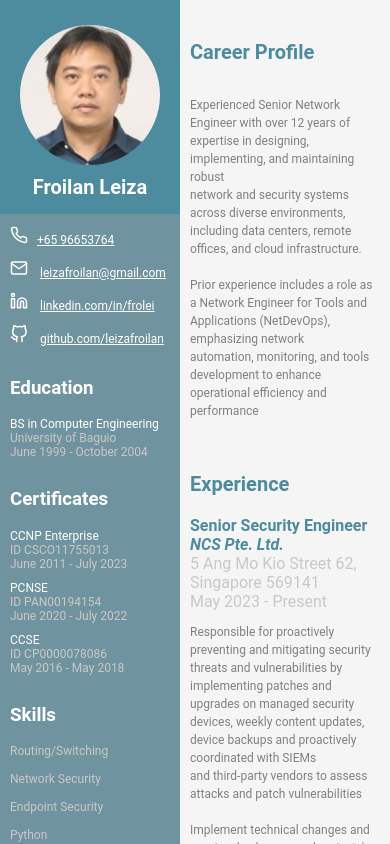
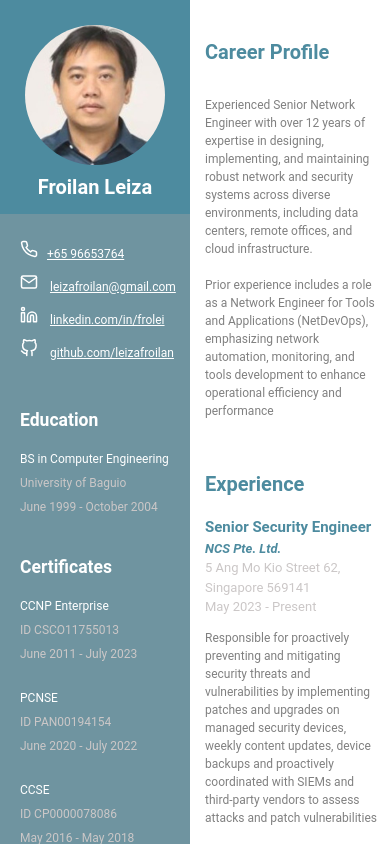
Before and after one commit to leizafroilan/leizafroilan.github.io, a React (Create React App) app: page /#/ in a window 390 px wide. Shown: the top 844 px of the page. Built offline with nearby package versions, Linux system fonts and the light colour scheme.

Commit message:
fixed mobile css

```diff
--- a/src/App.css
+++ b/src/App.css
@@ -1,8 +1,8 @@
 body, html {
   height: 100%;
   margin: 0;
-  font-family: "Roboto", sans-serif;
-  background-color: whitesmoke;
+  font-family: "Roboto", sans-serif, "Inter var";
+  /* background-color: whitesmoke; */
 }
 
 .main-container {
@@ -22,7 +22,7 @@ body, html {
   display: flex;
   flex-direction: column;
   align-items: center;
-  padding: 20px 0px 80px 0px;
+  padding: 50px 0px 50px 0px;
   background-color:  rgb(77, 139, 159);
 }
 
@@ -47,7 +47,7 @@ body, html {
   align-items: center;
   justify-content: center;
   font-size: 18px;
-  padding: 20px 0px 0px 50px;
+  padding: 20px 0px 20px 50px;
   color: white;
   background-color: rgb(111, 148, 160);
 }
@@ -83,22 +83,26 @@ body, html {
   align-items: center;
   justify-content: center;
   padding-left: 50px;
+  line-height: 2;
 }
 
 .left-desc p:first-child {
   font-size: 18px;
   color: white;
+  line-height: 2;
 }
 
 .left-desc p:nth-child(2) {
   font-size: 18px;
   color: rgb(203, 199, 199);
+  line-height: 2;
 }
 .left-desc p:nth-child(3) {
   padding-top: 0;
   padding-bottom: 20px;
   font-size: 18px;
   color: rgb(203, 199, 199);
+  line-height: 2;
 
 }
 
@@ -115,6 +119,7 @@ body, html {
   color: rgb(77, 139, 159);
   font-weight: bold;
   margin: 20px 0px 0px 20px;
+
 }
 
 .right-desc {
@@ -131,6 +136,7 @@ body, html {
   text-align: left;
   align-items: center;
   justify-content: center;
+  line-height: 1.5;
 }
 
 .right-title p:first-child {
@@ -138,6 +144,7 @@ body, html {
   font-size: 20px;
   color: rgb(77, 139, 159);
   font-weight: bold;
+  line-height: 1.5;
 }
 
 .right-title p:nth-child(2) {
@@ -146,16 +153,19 @@ body, html {
   color: rgb(77, 139, 159);
   font-style: italic;
   font-weight: bold;
+  line-height: 1.5;
 }
 .right-title p:nth-child(3) {
   margin-left: 20px;
   color: rgb(203, 199, 199);
   font-size: 18px;
+  line-height: 1.5;
 }
 .right-title p:nth-child(4) {
   margin-left: 20px;
   color: rgb(203, 199, 199);
   font-size: 18px;
+  line-height: 1.5;
 }
 
 
@@ -180,7 +190,7 @@ body, html {
   .contact-info {
     font-size: 16px;
     padding-left: 30px;
-
+    padding-bottom: 10px;
   }
 
 .left-header {
@@ -235,12 +245,12 @@ body, html {
 @media (max-width: 540px) {
 
   .left-container {
-    max-width: 180px;
+    max-width: 190px;
   }
 
   .profile {
     padding: 15px;
-    max-width: 180px;
+    max-width: 190px;
   }
 
   .profile-image {
@@ -255,56 +265,63 @@ body, html {
 
   .contact-info {
     font-size: 12px;
-    padding: 0px 10px 0px 10px ;
+    padding: 0px 10px 20px 20px;
   }
   .left-header {
-    font-size: 16px;
-    padding: 0px 10px 0px 10px ;
+    font-size: 15px;
+    padding: 0px 10px 0px 20px;
   }
   .left-desc p {
-    padding: 0px 10px 0px 10px ;
+    padding: 0px 10px 0px 20px;
   }
   .left-desc p:first-child {
     font-size: 12px;
-    padding: 0px 10px 0px 10px ;
+    padding: 0px 10px 0px 20px;
   }
 
   .left-desc p:nth-child(2) {
     font-size: 12px;
-    padding: 0px 10px 0px 10px ;
+    padding: 0px 10px 0px 20px;
   }
   .left-desc p:nth-child(3) {
     font-size: 12px;
-    /* padding-left: 10px; */
-    padding: 0px 10px 10px 10px ;
-    /* padding-bottom: 10px; */
+    padding: 0px 10px 20px 20px;
   }
   .right-container {
     padding-left: 0;
   }
   .right-header {
     font-size: 20px;
-    margin-left: 10px;
+    margin-left: 15px;
+    margin-right: 10px;
   }
   .right-desc {
-    margin-left: 10px;
+    margin-left: 15px;
     margin-right: 10px;
     font-size: 12px;
   }
 
   .right-title p:first-child {
-    margin-left: 10px;
-    font-size: 16px;
+    margin-left: 15px;
+    margin-right: 10px;
+    font-size: 15px;
+
   }
 
   .right-title p:nth-child(2) {
-    margin-left: 10px;
+    margin-left: 15px;
+    margin-right: 10px;
+    font-size: 13px;
   }
   .right-title p:nth-child(3) {
-    margin-left: 10px;
+    margin-left: 15px;
+    margin-right: 10px;
+    font-size: 13px;
   }
   .right-title p:nth-child(4) {
-    margin-left: 10px;
+    margin-left: 15px;
+    margin-right: 10px;
+    font-size: 13px;
   }
 }
 
@@ -332,7 +349,8 @@ body, html {
 
   .contact-info {
     font-size: 9px;
-    padding-left: 10px;
+    padding-left: 15px;
+    padding-bottom: 10px;
   }
   .icon {
     margin-right: 0.5em;
@@ -341,21 +359,24 @@ body, html {
   }
   .left-header {
     font-size: 12px;
-    padding-left: 10px;
+    padding-left: 15px;
   }
   .left-desc p {
-    padding-left: 9px;
+    padding-left: 15px;
   }
 
 .left-desc p:first-child {
   font-size: 10px;
+  padding-left: 15px;
 }
 
 .left-desc p:nth-child(2) {
   font-size: 10px;
+  padding-left: 15px;
 }
 .left-desc p:nth-child(3) {
   font-size: 10px;
+  padding-left: 15px;
   padding-bottom: 10px;
 }
   .right-container {
@@ -363,29 +384,33 @@ body, html {
   }
   .right-header {
     font-size: 16px;
-    margin-left: 10px;
+    margin-left: 15px;
   }
   .right-desc {
-    margin-left: 10px;
+    margin-left: 15px;
     margin-right: 10px;
     font-size: 10px;
   }
 
   .right-title p:first-child {
-    margin-left: 10px;
+    margin-left: 15px;
+    margin-right: 10px;
     font-size: 12px;
   }
 
   .right-title p:nth-child(2) {
-    margin-left: 10px;
-    font-size: 12px;
+    margin-left: 15px;
+    margin-right: 10px;
+    font-size: 10px;
   }
   .right-title p:nth-child(3) {
-    margin-left: 10px;
+    margin-left: 15px;
+    margin-right: 10px;
     font-size: 10px;
   }
   .right-title p:nth-child(4) {
-    margin-left: 10px;
+    margin-left: 15px;
+    margin-right: 10px;
     font-size: 10px;
   }
 }
--- a/src/Profile.js
+++ b/src/Profile.js
@@ -21,6 +21,7 @@ function Profile() {
           </div>
         </div>
         <div className="contact-info">
+          <br/>
           <p><FiPhone className="icon" /><a href="tel:+6596653764">+65 96653764</a> </p>
           <p><FiMail className="icon" /> <a href="mailto:leizafroilan@gmail.com">leizafroilan@gmail.com</a></p>
           <p><FiLinkedin className="icon" /> <a href="https://www.linkedin.com/in/frolei/" target="_blank" rel="noopener noreferrer">linkedin.com/in/frolei</a></p>
@@ -58,17 +59,17 @@ function Profile() {
         <div className="left-desc">
           <p></p>
           <p>
-          Routing/Switching <br/> <br/>
-          Network Security <br/> <br/>
-          Endpoint Security <br/> <br/>
-          Python <br/> <br/>
-          React JS <br/> <br/>
-          Packet Analysis <br/> <br/>
-          Network Development <br/> <br/>
-          Network Monitoring <br/> <br/>
-          Containers/Docker <br/> <br/>
-          Ansible <br/> <br/>
-          SQL
+          Routing/Switching <br/>
+          Network Security <br/>
+          Endpoint security <br/>
+          Python <br/>
+          React JS <br/>
+          Packet Analysis <br/>
+          Network Development <br/>
+          Network Monitoring <br/>
+          Containers/Dockers <br/>
+          Ansible <br/>
+          SQL <br/>
           </p>
 
         </div>
@@ -81,9 +82,9 @@ function Profile() {
         <div className="right-desc">
           <p>
           Experienced Senior Network Engineer with over 12 years of expertise in designing, implementing, and maintaining robust
-          <br/>network and security systems across diverse environments, including data centers, remote offices, and cloud infrastructure.
+          network and security systems across diverse environments, including data centers, remote offices, and cloud infrastructure.
           <br/><br/>Prior experience includes a role as a Network Engineer for Tools and Applications (NetDevOps), emphasizing network
-          <br/>automation, monitoring, and tools development to enhance operational efficiency and performance
+          automation, monitoring, and tools development to enhance operational efficiency and performance
           </p>
         </div>
         <div className="right-header">
@@ -98,12 +99,12 @@ function Profile() {
         <div className="right-desc">
           <p>
           Responsible for proactively preventing and mitigating security threats and vulnerabilities by implementing patches and
-          <br/>upgrades on managed security devices, weekly content updates, device backups and proactively coordinated with SIEMs
-          <br/>and third-party vendors to assess attacks and patch vulnerabilities<br/><br/>
+          upgrades on managed security devices, weekly content updates, device backups and proactively coordinated with SIEMs
+          and third-party vendors to assess attacks and patch vulnerabilities<br/><br/>
           Implement technical changes and was involved on several projects' solutions and migration of existing applications to cloud,
-          <br/>managed incidents and other operational BAU tasks<br/><br/>
+          managed incidents and other operational BAU tasks<br/><br/>
           Create monthly reports and document several processes, runbooks and upgrade procedures<br/><br/>
-          Responsible in firewall upgrades and replacements
+          Responsible in firewall upgrades and replacements<br/>
           </p>
           <br/>
         </div>
@@ -116,14 +117,14 @@ function Profile() {
         <div className="right-desc">
           <p>
           Implemented improvements to client’s network management tools, with specific focus on broadening and deepening the capabilities
-          <br/>for network monitoring, fault detection, and recovery<br/><br/>
+          for network monitoring, fault detection, and recovery<br/><br/>
           Enhanced client’ s existing toolsets, identified gaps in coverage and capability, and worked with team leads, architects and
-          <br/>engineers in developing solutions to create more specific, granular, and real-time network visibility<br/><br/>
+          engineers in developing solutions to create more specific, granular, and real-time network visibility<br/><br/>
           Contributed on coding and automation project that develops Network Operations Tools using Python, MSSQL, and React/JS<br/><br/>
           Part of a group that does administrative work in Solarwinds and Netbrain which involves NPM, NCM basic administration and
-          <br/>utilizes advance support such as developing codes around Solarwinds SWIS API, MSSQL, and Netbrain Restful API.<br/><br/>
+          utilizes advance support such as developing codes around Solarwinds SWIS API, MSSQL, and Netbrain Restful API.<br/><br/>
           Developed and documented a process and code for reconciling existing and new devices to ensure that device inventories are in-sync
-          <br/>across all platforms and to prevent monitoring and security gaps caused mainly by human error.<br/>
+          across all platforms and to prevent monitoring and security gaps caused mainly by human error.<br/>
           </p>
           <br/>
         </div>
@@ -136,10 +137,10 @@ function Profile() {
         <div className="right-desc">
           <p>
           Responsible for proactively preventing and mitigating security threats and vulnerabilities by implementing patches and
-          <br/>upgrades on managed security devices, weekly content updates, device backups and proactively coordinated with SIEMs
-          <br/>and third-party vendors to assess attacks and patch vulnerabilities<br/><br/>
+          upgrades on managed security devices, weekly content updates, device backups and proactively coordinated with SIEMs
+          and third-party vendors to assess attacks and patch vulnerabilities<br/><br/>
           Implemented technical changes and was involved on several projects' solutions and migration of existing applications to cloud,
-          <br/>managed incidents and other operational BAU tasks<br/><br/>
+          managed incidents and other operational BAU tasks<br/><br/>
           Led monthly reports creation and documented several processes, runbooks and upgrade procedures<br/>
           </p>
           <br/>
@@ -166,11 +167,11 @@ function Profile() {
         <div className="right-desc">
           <p>
           Led the deployment of Cisco ASA ACLs across 1500+ remote sites via network automation and worked on several projects involving
-          <br/>router and switch refresh and firewall migrations<br/><br/>
+          router and switch refresh and firewall migrations<br/><br/>
           Implemented technical changes and managed incidents with deep troubleshooting via packet analysis and forensics on network
-          <br/>and security devices and handled escalations from Network Operations<br/><br/>
+          and security devices and handled escalations from Network Operations<br/><br/>
           Administration of network and security devices to ensure their versions and patches are up to date, properly monitored by
-          <br/>several monitoring systems, taps and other log facilities for packet capture and network visibility<br/><br/>
+          several monitoring systems, taps and other log facilities for packet capture and network visibility<br/><br/>
           Conducted internal technical training to the team and knowledge transfer sessions to new hires<br/>
           </p>
           <br/>
@@ -184,16 +185,16 @@ function Profile() {
         <div className="right-desc">
           <p>
           Administration of network and security devices to ensure their versions and patches are up to date, implemented technical
-          <br/>changes and other operational and BAU tasks<br/><br/>
+          hanges and other operational and BAU tasks<br/><br/>
           Attended CAB meetings where network changes are up for review and represented network changes as Change Coordinator,
-          <br/>Implementer and attended Problem Management meetings as required by business<br/><br/>
+          Implementer and attended Problem Management meetings as required by business<br/><br/>
           Responsible for maintenance and updates of network documentation, diagrams and procedures and ensured proper handover of
-          <br/>network devices to Operation<br/>
+          network devices to Operation<br/>
           </p>
           <br/>
         </div>
         <div className="right-title">
-          <p>Network Engineer/Network Shift Lead/Network Analyst</p>
+          <p>Network Engineer</p>
           <p>Regus Service Centre</p>
           <p>BGC Taguig, Philippines</p>
           <p>September 2010 – April 2013</p>
@@ -204,8 +205,8 @@ function Profile() {
           Effective and professional response and solutions to reported problems, including the proficient diagnosis and repair of
           complex network faults <br/><br/>
           Coordinated with regional managers of different IT groups to ensure proper escalation and incident resolution <br/><br/>
-          Part of Problem Management Team which pro-actively monitored network, mitigated and predicted possible network
-          <br/>issues identified by several monitoring systems<br/>
+          Part of Problem Management Team which pro-actively monitored network, mitigated and predicted possible network issues
+          identified by several monitoring systems<br/>
           </p>
           <br/>
         </div>
```
